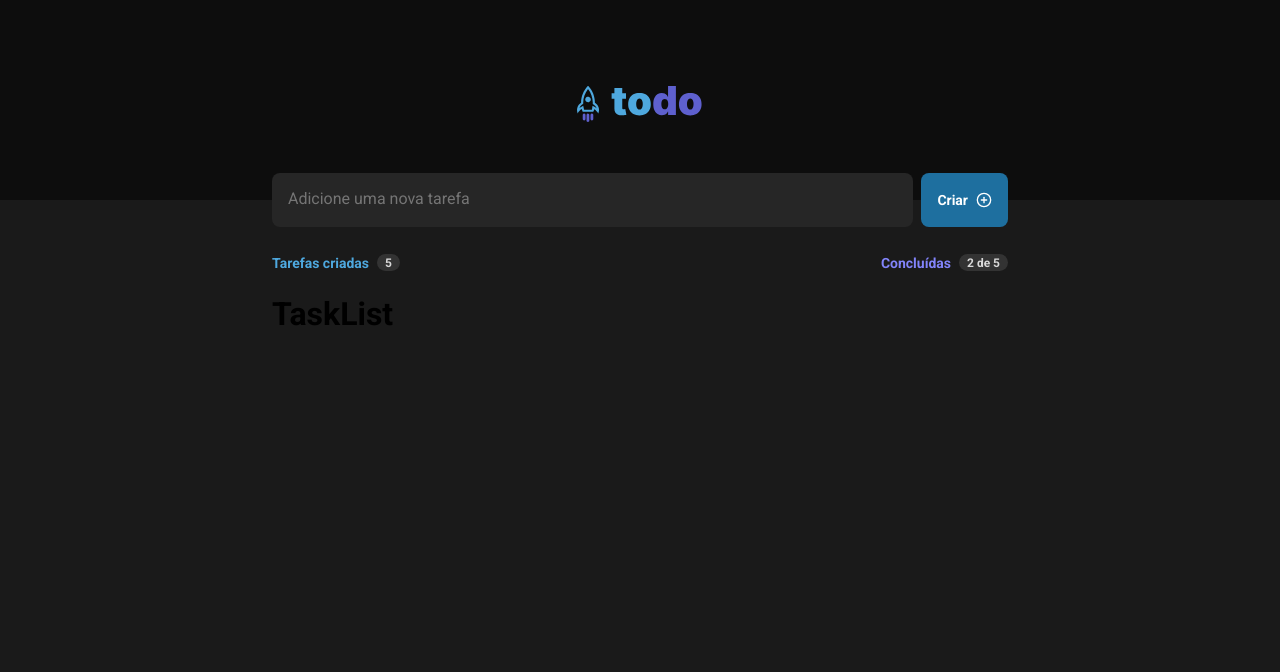
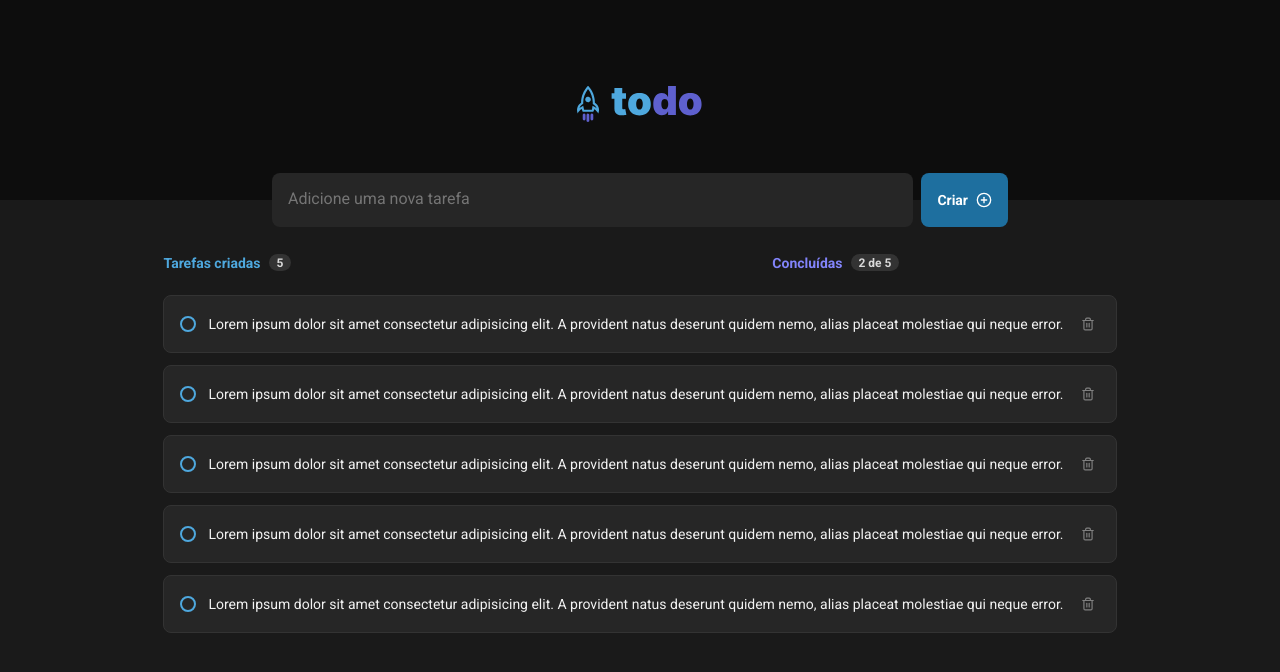
Before and after one commit to oFernandoLima/desafios-react, a React (Vite) app in the folder ignite/desafio-ig-react-01/: page / in a window 1280 px wide. Shown: the top 672 px of the page. Built offline with nearby package versions, Linux system fonts and the light colour scheme.

Commit message:
feat: TaskList component

```diff
--- /dev/null
+++ b/ignite/desafio-ig-react-01/src/components/TaskList.module.css
@@ -0,0 +1,11 @@
+.taskList {
+    display: flex;
+    flex-direction: column;
+    align-items: center;
+    justify-content: center;
+
+    width: 100%;
+    height: 100%;
+
+    gap: 0.75rem;
+}
--- a/ignite/desafio-ig-react-01/src/components/TaskList.tsx
+++ b/ignite/desafio-ig-react-01/src/components/TaskList.tsx
@@ -1,3 +1,14 @@
+import { Task } from './Task'
+import styles from './TaskList.module.css'
+
 export function TaskList() {
-  return <h1>TaskList</h1>
+  return (
+    <div className={styles.taskList}>
+      <Task />
+      <Task />
+      <Task />
+      <Task />
+      <Task />
+    </div>
+  )
 }
```
